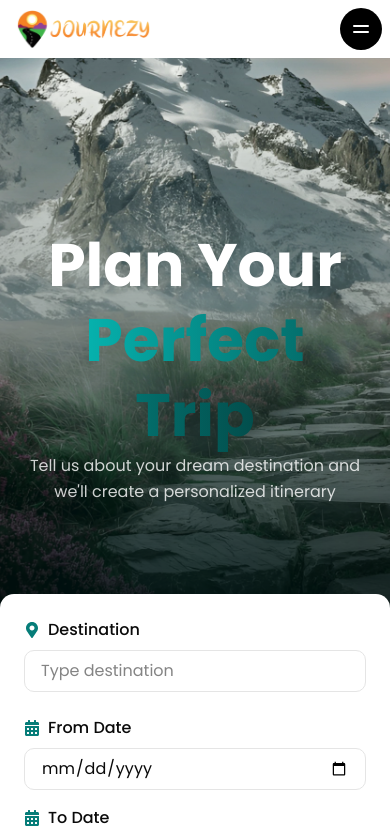
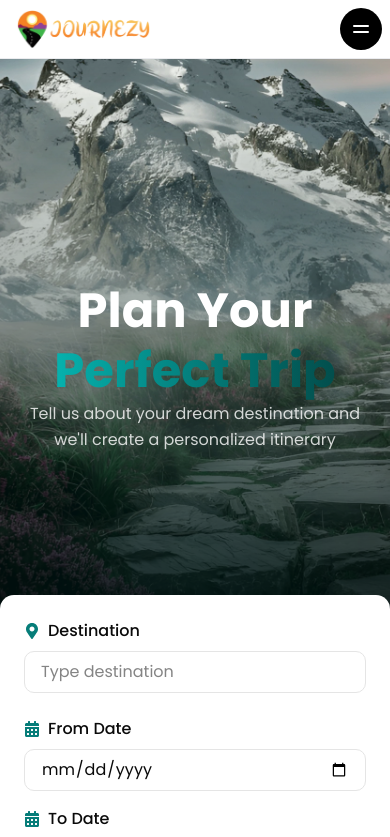
Before and after one commit to satyamsharmasam/travel-planner-app, a React (Vite) app: page /planTrip in a window 390 px wide. Shown: the top 837 px of the page. Built offline with nearby package versions, Linux system fonts and the light colour scheme.

Commit message:
some changes

```diff
--- a/src/components/Navbar.jsx
+++ b/src/components/Navbar.jsx
@@ -2,7 +2,7 @@ import NavbarDesign from './ui/Navbardesign';
 
 const Navbar = () => {
   return (
-    <div className='w-full flex justify-center sticky top-0 z-[1000] g-[#067d79]/15 backdrop-blur-sm -webkit-backdrop-blur-sm   px-2'>
+    <div className='w-full flex justify-center sticky top-0 z-[1000] g-[#067d79]/15 backdrop-blur-sm -webkit-backdrop-blur-sm border-b-1 border-gray-400/20  px-2'>
       <NavbarDesign
         logo='/images/logo.png'
         logoAlt='Company Logo'
--- a/src/components/pages/PlanTrip.jsx
+++ b/src/components/pages/PlanTrip.jsx
@@ -90,6 +90,7 @@ const TripPlannerForm = () => {
             src='/images/mountains.webp'
             alt='Luxury Travel Destination'
             className='w-full h-full object-cover animate-bgDrift'
+            preload='auto'
           />
           <div className='absolute inset-0 bg-gradient-to-t from-black via-black/40 to-transparent' />
         </div>
@@ -99,7 +100,7 @@ const TripPlannerForm = () => {
 
         {/* Text */}
         <div className='relative z-10 text-center px-6'>
-          <h1 className='text-white text-6xl md:text-7xl font-extrabold  leading-tight animate-fadeUp'>
+          <h1 className='text-white text-5xl md:text-7xl font-extrabold  leading-tight animate-fadeUp'>
             Plan Your{' '}
             <span className='text-transparent bg-clip-text bg-gradient-to-r from-[#06b2ae] to-[#024e4c]'>
               Perfect Trip
```
Also changed, not shown: vercel.json (deleted), 1 other file (tests, documents, lock files or other folders).
